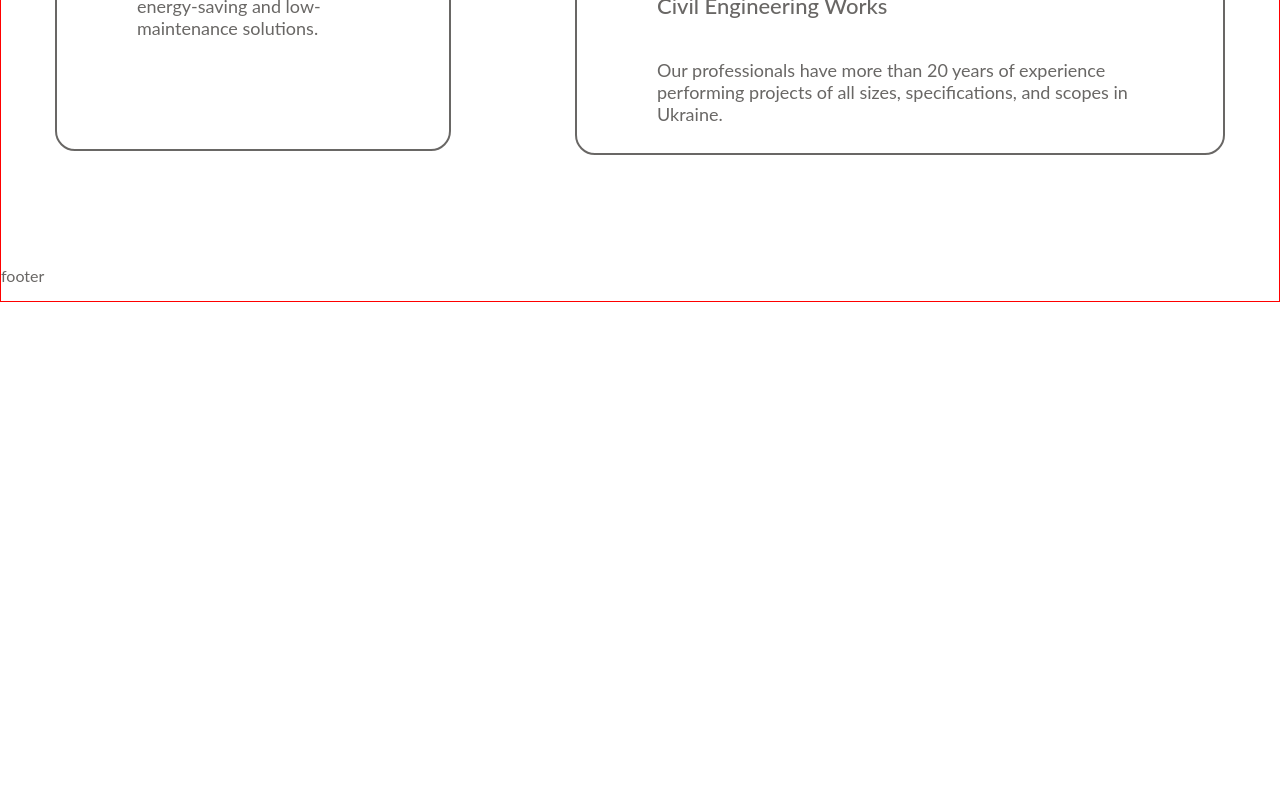
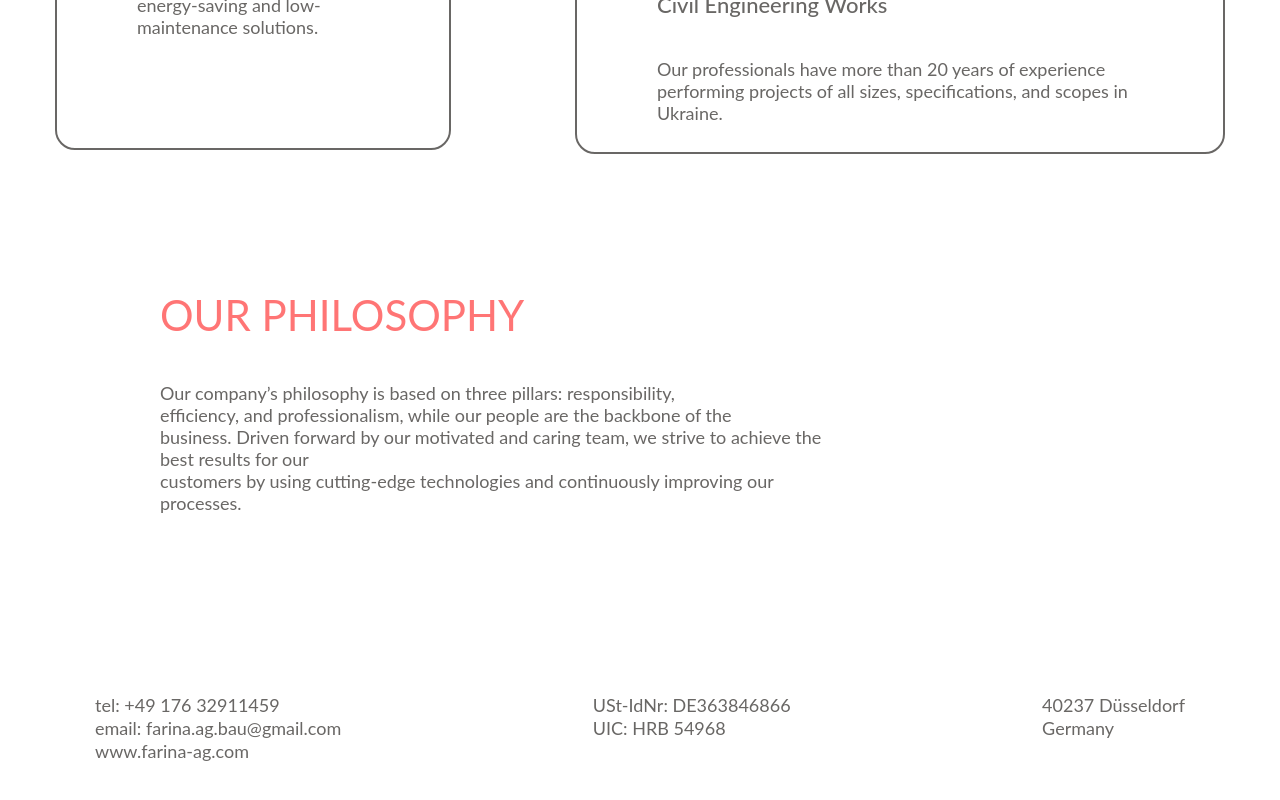
Before and after one commit to tibtus/farina-ag, a React (Create React App) app: page /osnovnipraktyky in a window 1280 px wide. Shown: the part 2871-3671 px from the top of the page. Before the commit the page ends 3173 px from the top, so only its background shows below. Built offline with nearby package versions, Linux system fonts and the light colour scheme.

Commit message:
#Block_Footer

```diff
--- a/src/App.js
+++ b/src/App.js
@@ -9,6 +9,7 @@ import AboutUsDesc from "./views/AboutUs_Desc";
 import OurTeamExperts from "./views/OurTeamExperts";
 import OurStrhengths from "./views/OurStrhengths";
 import WhatWeDo from "./views/WhatWeDo";
+import OurPhilosophy from "./views/OurPhilosophy";
 // import About from './layouts/About';
 // import Main from './layouts/Main';
 // import OsnovniPraktyky from "./layouts/OsnovniPraktyky";
@@ -24,6 +25,7 @@ function App() {
                 <OurTeamExperts />
                 <OurStrhengths/>
                 <WhatWeDo/>
+                <OurPhilosophy/>
 
                 {/*<Routes>*/}
                 {/*    <Route path="/" element={<Main/>}/>*/}
--- a/src/index.css
+++ b/src/index.css
@@ -21,7 +21,6 @@ a{
 
 .wrapper {
     max-width: 1366px;
-    border: 1px solid red;
     margin: 0 auto;
     box-sizing: border-box;
 }
@@ -356,3 +355,52 @@ a{
     width: 225px;
     padding-left: 37px;
 }
+
+/* 8  BLOCK OurPhilosophy_Block */
+.OurPhilosophy_Block {
+    display: flex;
+    position: relative;
+    flex-direction: column;
+    max-width: 662px;
+    box-sizing: border-box;
+    margin-left: 160px;
+}
+
+.OurPhilosophy_Name {
+    display: block;
+    font-size: 42px;
+    font-weight: 400;
+    line-height: 53px;
+    letter-spacing: 0em;
+    text-align: left;
+    color: #FF00008A;
+    text-transform: uppercase;
+    margin: 40px 0;
+}
+
+.OurPhilosophy_Text {
+    display: block;
+    font-size: 18px;
+    font-weight: 400;
+    line-height: 22px;
+    letter-spacing: 0em;
+    text-align: left;
+    margin-bottom: 140px;
+}
+
+.Footer_divBot {
+    display: flex;
+    justify-content: space-between;
+    position: relative;
+    max-width: 1170px;
+    margin: 0 auto 140px;
+    padding: 40px;
+    box-sizing: border-box;
+
+    font-size: 18px;
+    font-weight: 400;
+    line-height: 23px;
+    letter-spacing: 0em;
+    text-align: left;
+
+}
--- a/src/views/Footer.js
+++ b/src/views/Footer.js
@@ -3,8 +3,28 @@ import React from 'react';
 
 const Footer = () => {
     return (
-        <footer>
-            <p>footer</p>
+        <footer className="Footer_divBot">
+
+
+            <div className="Bottom_Block_tel">
+                tel: <a href="tel:+4917632911459">+49 176 32911459</a> <br/>
+                email: <a href="mailto:farina.ag.bau@gmail.com">farina.ag.bau@gmail.com</a> <br/>
+                www.farina-ag.com
+            </div>
+
+
+            <div className="Bottom_Block_id">
+                USt-IdNr: DE363846866 <br/>
+                UIC: HRB 54968 <br/>
+
+
+            </div>
+
+            <div className="Bottom_Block_address">
+                40237 Düsseldorf <br/>
+                Germany <br/>
+            </div>
+
 
         </footer>
     );
--- /dev/null
+++ b/src/views/OurPhilosophy.js
@@ -0,0 +1,25 @@
+import React from 'react';
+
+const OurPhilosophy = () => {
+
+
+    return (
+        <section className="OurPhilosophy_Block">
+
+            <div className="OurPhilosophy_Name">
+                OUR PHILOSOPHY
+            </div>
+
+            <div className="OurPhilosophy_Text">
+                Our company’s philosophy is based on three pillars: responsibility, <br/>
+                efficiency, and professionalism, while our people are the backbone of the <br/>
+                business. Driven forward by our motivated and caring team, we strive to achieve the best results for
+                our <br/>
+                customers by using cutting-edge technologies and continuously improving our processes.
+            </div>
+
+        </section>
+    );
+}
+
+export default OurPhilosophy;
```
